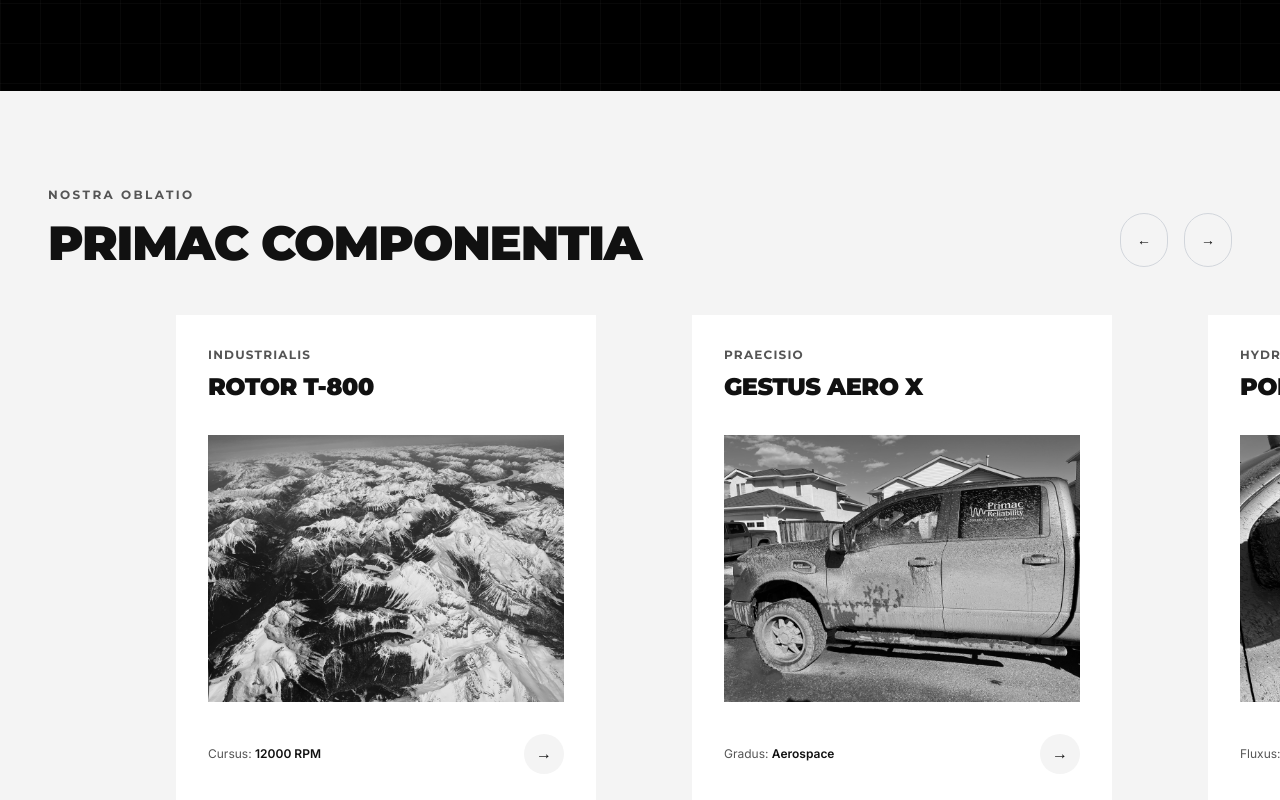
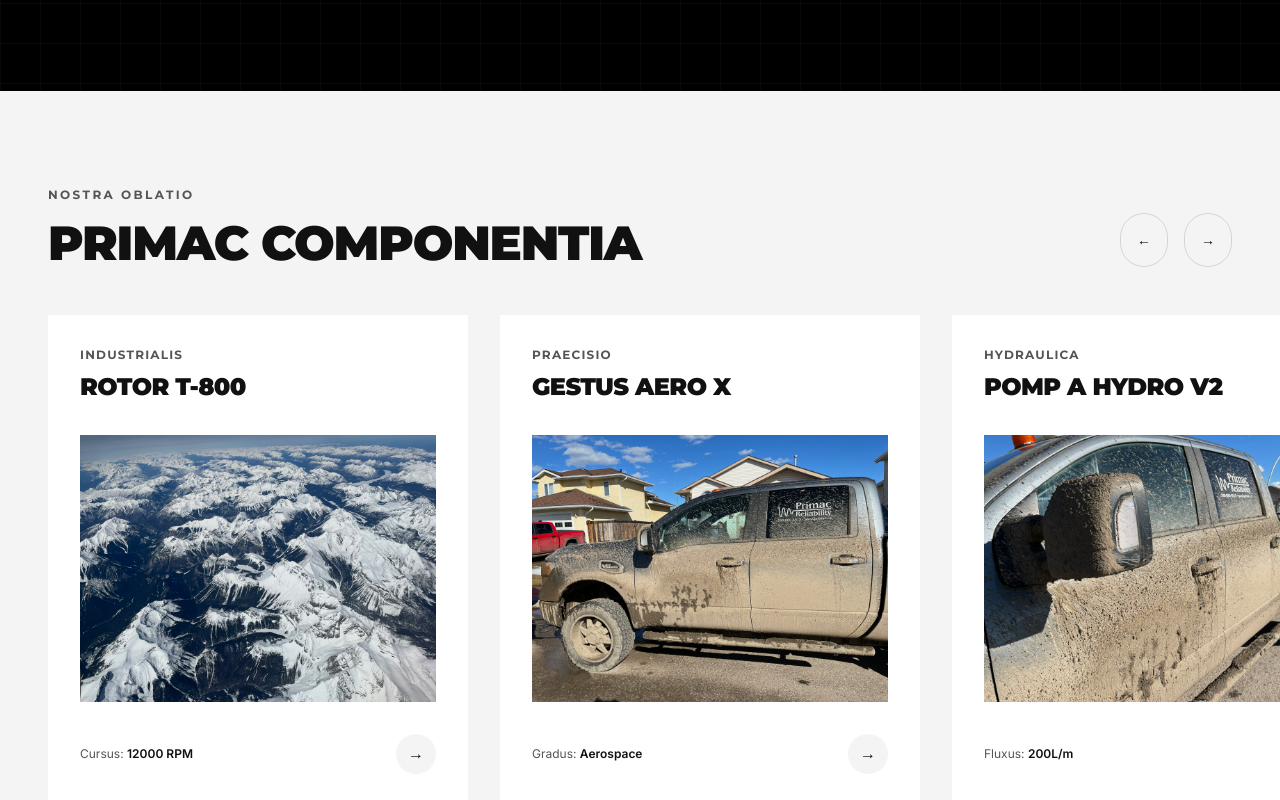
Before and after one commit to mikecorcoran/primac-reliability, a Next.js app: page / in a window 1280 px wide. Shown: the part 3100-3900 px from the top of the page. Built offline with nearby package versions, Linux system fonts and the light colour scheme.

Commit message:
Refocus sector card styling

```diff
--- a/components/ProductSlider.tsx
+++ b/components/ProductSlider.tsx
@@ -42,16 +42,9 @@ export const ProductSlider: React.FC = () => {
   const x = useMotionValue(0);
 
   useEffect(() => {
-    const calculateWidth = () => {
-      if (carousel.current) {
-        setWidth(carousel.current.scrollWidth - carousel.current.offsetWidth);
-      }
-    };
-
-    calculateWidth();
-    window.addEventListener('resize', calculateWidth);
-
-    return () => window.removeEventListener('resize', calculateWidth);
+    if (carousel.current) {
+      setWidth(carousel.current.scrollWidth - carousel.current.offsetWidth);
+    }
   }, []);
 
   return (
@@ -73,21 +66,17 @@ export const ProductSlider: React.FC = () => {
 
       <motion.div
         ref={carousel}
-        className="cursor-grab active:cursor-grabbing overflow-hidden pl-6 pr-8 sm:pl-10 sm:pr-12 md:pl-16 md:pr-16"
+        className="cursor-grab active:cursor-grabbing overflow-hidden pl-6 md:pl-12"
       >
         <motion.div
           drag="x"
           dragConstraints={{ right: 0, left: -width }}
-          className="flex gap-6 sm:gap-8 w-fit pr-12 sm:pr-16"
+          className="flex gap-8 w-fit pr-12"
           whileTap={{ cursor: "grabbing" }}
           style={{ x }}
         >
-          <div className="shrink-0 w-5 sm:w-8 md:w-12" />
           {PRODUCTS.map((product) => (
-            <div
-              key={product.id}
-              className="relative min-w-[300px] md:min-w-[420px] group mx-4 md:mx-6 lg:mx-8 bg-white p-8 hover:shadow-xl transition-shadow duration-500 ease-out"
-            >
+            <div key={product.id} className="min-w-[300px] md:min-w-[420px] group bg-white p-8 hover:shadow-xl transition-shadow duration-500 ease-out">
               <div className="mb-8">
                 <p className="font-display font-bold text-xs uppercase tracking-widest text-text-muted mb-2">{product.category}</p>
                 <h3 className="font-display font-black text-2xl uppercase tracking-tight text-text-main">{product.name}</h3>
@@ -98,28 +87,12 @@ export const ProductSlider: React.FC = () => {
                   src={product.image}
                   alt={product.name}
                   fill
-                  className="object-cover transition-all duration-700 grayscale group-hover:grayscale-0 mix-blend-multiply group-hover:mix-blend-normal group-hover:scale-110"
+                  className="object-cover mix-blend-multiply transition-transform duration-700 group-hover:scale-110"
                   draggable={false}
                   sizes="(min-width: 768px) 420px, 300px"
                 />
-                <svg
-                  className="absolute inset-0 z-10 pointer-events-none"
-                  viewBox="0 0 100 100"
-                  preserveAspectRatio="none"
-                  aria-hidden
-                >
-                  <rect
-                    x="1"
-                    y="1"
-                    width="98"
-                    height="98"
-                    pathLength="1"
-                    stroke="currentColor"
-                    strokeWidth="2"
-                    fill="none"
-                    className="text-brand-accent [stroke-dasharray:1] [stroke-dashoffset:1] [transition:stroke-dashoffset_0.7s_cubic-bezier(0.16,1,0.3,1)] group-hover:[stroke-dashoffset:0]"
-                  />
-                </svg>
+                {/* Accent Line on Hover */}
+                <div className="absolute bottom-0 left-0 w-full h-1 bg-brand-accent transform scale-x-0 group-hover:scale-x-100 transition-transform duration-500 origin-left" />
               </div>
 
               <div className="flex justify-between items-center">
@@ -134,7 +107,6 @@ export const ProductSlider: React.FC = () => {
               </div>
             </div>
           ))}
-          <div className="shrink-0 w-5 sm:w-8 md:w-12" />
         </motion.div>
       </motion.div>
     </div>
--- a/components/ServicePathway.tsx
+++ b/components/ServicePathway.tsx
@@ -51,8 +51,8 @@ export const ServicePathway: React.FC = () => {
                     </div>
                 </RevealSection>
 
-                <div className="flex overflow-x-auto pb-12 gap-8 snap-x snap-mandatory scrollbar-hide px-4 sm:px-6 md:px-2">
-                    <div className="shrink-0 w-4 sm:w-5" aria-hidden />
+                <div className="flex overflow-x-auto pb-12 gap-8 snap-x snap-mandatory scrollbar-hide px-6 sm:px-8 md:px-12">
+                    <div className="shrink-0 w-6 sm:w-8 md:w-12" aria-hidden />
                     {SECTORS.map((sector, index) => (
                         <div key={sector.title} className="min-w-[300px] md:min-w-[400px] snap-start">
                             <div className="relative h-[500px] overflow-hidden bg-gray-100 cursor-pointer group">
@@ -100,7 +100,7 @@ export const ServicePathway: React.FC = () => {
                             </div>
                         </div>
                     ))}
-                    <div className="shrink-0 w-4 sm:w-5" aria-hidden />
+                    <div className="shrink-0 w-6 sm:w-8 md:w-12" aria-hidden />
                 </div>
             </div>
         </section>
```
